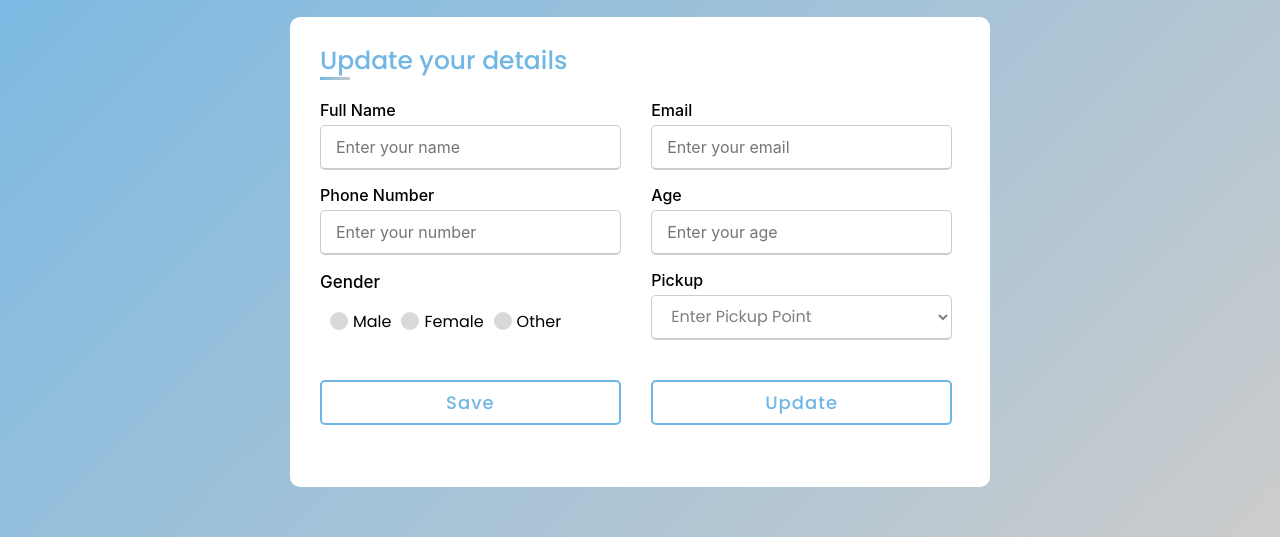
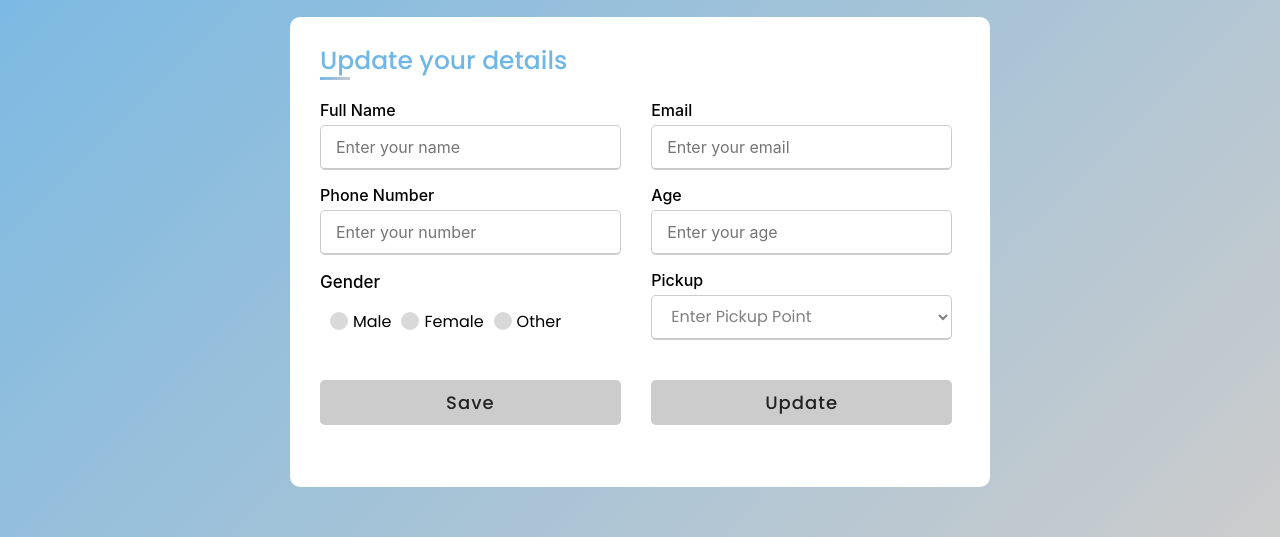
Before and after one commit to NishilRathod/Form, a plain HTML site: page index.html in a window 1280 px wide. Shown: the part 263-800 px from the top of the page. Drawn offline with Linux system fonts and the light colour scheme.

Commit message:
button disabled css changes

```diff
--- a/style.css
+++ b/style.css
@@ -158,10 +158,10 @@ form .button input:hover{
 }
 
 form .button input:disabled{
-    background-color: white !important;
-    color: #71b7e6;
-    border: 2px solid #71b7e6;
+    background-color: #ccc !important;
+    color: #242323;
     background: none;
+    cursor: default !important;
 }
 
 @media(max-width: 584px) {
```
